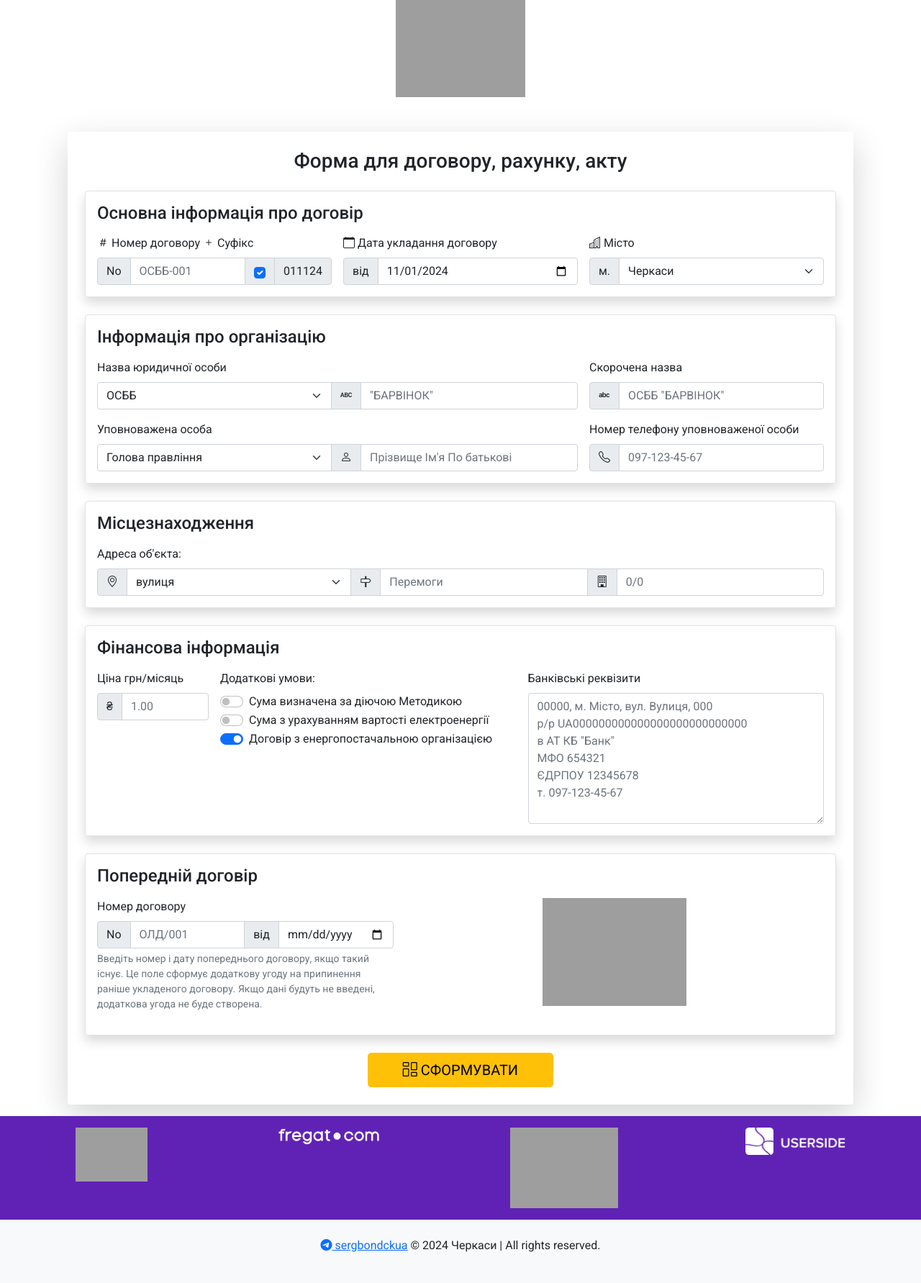
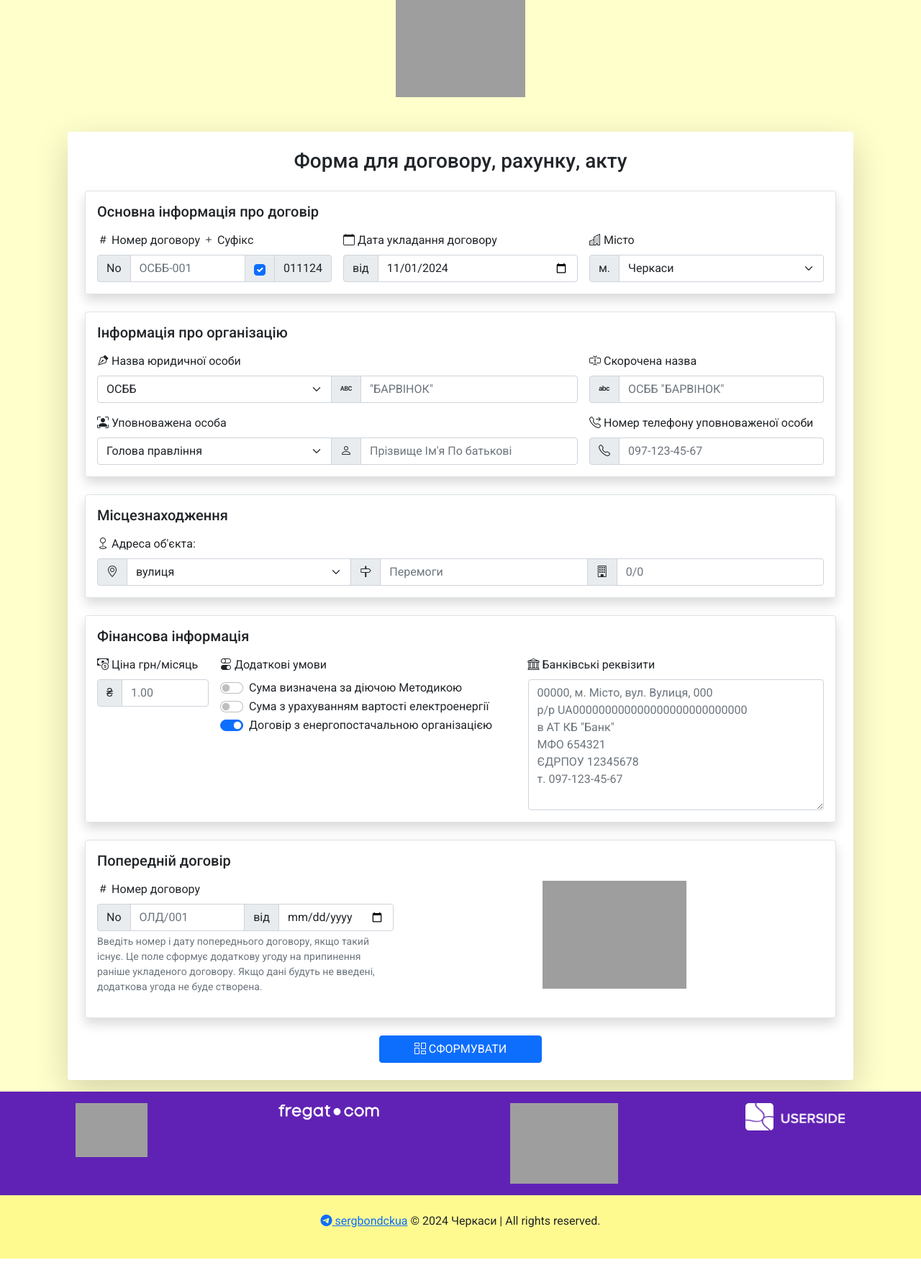
Before and after one commit to sergbondckua/internal_service_platform, a Django app: page /contract/ in a window 1280 px wide. Shown: the whole page at 72% size. After the commit the page ends 1749 px from the top, so only its background shows below. Run offline with Django 4.2, Linux system fonts and the light colour scheme; parts of the project's set-up code (start-up, migrations or seed data) failed here and were passed over; some libraries are stand-ins or nearby versions; grey boxes are pictures that could not be loaded.

Commit message:
edit frontend

```diff
--- a/static/fil_in_docx/css/style.css
+++ b/static/fil_in_docx/css/style.css
@@ -1,12 +1,12 @@
 body {
-    background-color: #ffffff;
+    background-color: #ffffcc;
     font-family: 'Roboto', sans-serif;
 }
 header {
-    background-color: #ffffff;
+    background-color: #ffffcc;
 }
 footer {
-    /*background-color: #fdc275;*/
+    background-color: #fffa90;
 }
 div .bgn {
     background-color: #6022b4;
--- a/templates/fill_in_docx/base.html
+++ b/templates/fill_in_docx/base.html
@@ -62,7 +62,7 @@
   </div>
 </div>
 <!-- Footer -->
-<footer class="bg-light text-center py-4 mt-0">
+<footer class="text-center py-4 mt-0">
   <p class=""><a target="_blank" href="tg://user?id=5278577154"><i class="bi bi-telegram"></i> sergbondckua</a> &copy;
     2024 Черкаси | All rights reserved.</p>
 </footer>
--- a/templates/fill_in_docx/generate_contract.html
+++ b/templates/fill_in_docx/generate_contract.html
@@ -1,7 +1,7 @@
 {% extends "fill_in_docx/base.html" %}
 {% load static %}
 
-{% block title %}Форма для договору{% endblock %}
+{% block title %}qContract{% endblock %}
 
 <!-- Main Content -->
 {% block content %}
@@ -13,7 +13,7 @@
 
         <!-- Section 1: Основна інформація про договір -->
         <div class="p-3 mb-4 border rounded shadow">
-          <h4 class="mb-3">Основна інформація про договір</h4>
+          <h5 class="mb-3">Основна інформація про договір</h5>
           <div class="row g-3">
 
             <!-- Contract Number with Suffix and Date -->
@@ -21,7 +21,7 @@
               <label for="{{ form.contract_number.id_for_label }}" class="form-label"><i class="bi bi-hash"></i> Номер
                 договору</label>
               <label for="{{ form.is_suffix_number.id_for_label }}" class="form-label"><i class="bi bi-plus"></i>
-                  Суфікс</label>
+                Суфікс</label>
               <div class="input-group">
                 <span class="input-group-text">No</span>
                 {{ form.contract_number }}
@@ -55,13 +55,13 @@
 
         <!-- Section 2: Інформація про компанію -->
         <div class="p-3 mb-4 border rounded shadow">
-          <h4 class="mb-3">Інформація про організацію</h4>
+          <h5 class="mb-3">Інформація про організацію</h5>
           <div class="row g-3">
 
             <!-- Full Name and Short Name -->
             <div class="col-md-8">
               <label for="{{ form.full_name.id_for_label }}" class="form-label">
-                Назва юридичної особи</label>
+                <i class="bi bi-vector-pen"></i> Назва юридичної особи</label>
               <div class="input-group">
                 {{ form.legal_form }}
                 <span class="input-group-text"><i class="bi bi-alphabet-uppercase"></i></span>
@@ -69,7 +69,8 @@
               </div>
             </div>
             <div class="col-md-4">
-              <label for="{{ form.short_name.id_for_label }}" class="form-label">{{ form.short_name.label }}</label>
+              <label for="{{ form.short_name.id_for_label }}" class="form-label"><i
+                  class="bi bi-input-cursor-text"></i> {{ form.short_name.label }}</label>
               <div class="input-group">
                 <span class="input-group-text"><i
                     class="bi bi-alphabet"></i></span>
@@ -79,7 +80,8 @@
 
             <!-- Authorized Person Details -->
             <div class="col-md-8">
-              <label for="{{ form.person_position.id_for_label }}" class="form-label">Уповноважена особа</label>
+              <label for="{{ form.person_position.id_for_label }}" class="form-label"><i
+                  class="bi bi-person-bounding-box"></i> Уповноважена особа</label>
               <div class="input-group">
                 {{ form.person_position }}
                 <span class="input-group-text"><i class="bi bi-person"></i></span>
@@ -89,7 +91,8 @@
 
             <!-- Phone Number -->
             <div class="col-md-4">
-              <label for="{{ form.phone_number.id_for_label }}" class="form-label">{{ form.phone_number.label }}</label>
+              <label for="{{ form.phone_number.id_for_label }}" class="form-label"><i
+                  class="bi bi-telephone-forward"></i> {{ form.phone_number.label }}</label>
               <div class="input-group">
                 <span class="input-group-text"><i class="bi bi-telephone"></i></span>
                 {{ form.phone_number }}
@@ -101,12 +104,12 @@
 
         <!-- Section 3: Адреса об'єкта -->
         <div class="p-3 mb-4 border rounded shadow">
-          <h4 class="mb-3">Місцезнаходження</h4>
+          <h5 class="mb-3">Місцезнаходження</h5>
           <div class="row g-3">
 
             <!-- Address Fields -->
             <div class="col-md-12">
-              <label class="form-label">Адреса об'єкта:</label>
+              <label class="form-label"><i class="bi bi-geo"></i> Адреса об'єкта:</label>
               <div class="input-group">
                 <span class="input-group-text"><i class="bi bi-geo-alt"></i></span>
                 {{ form.city_obj_type }}
@@ -122,12 +125,13 @@
 
         <!-- Section 4: Фінансова інформація -->
         <div class="p-3 mb-4 border rounded shadow">
-          <h4 class="mb-3">Фінансова інформація</h4>
+          <h5 class="mb-3">Фінансова інформація</h5>
           <div class="row g-3">
 
             <!-- Source Price -->
             <div class="col-md-2">
-              <label for="{{ form.source_price.id_for_label }}" class="form-label">{{ form.source_price.label }}</label>
+              <label for="{{ form.source_price.id_for_label }}" class="form-label"><i
+                  class="bi bi-cash-coin"></i> {{ form.source_price.label }}</label>
               <div class="input-group mb-3">
                 <span class="input-group-text">₴</span>
                 {{ form.source_price }}
@@ -136,7 +140,7 @@
 
             <!-- Checkbox Fields -->
             <div class="col-md-5">
-              <label class="form-label">Додаткові умови:</label>
+              <label class="form-label"><i class="bi bi-toggles"></i> Додаткові умови</label>
               <div class="form-check form-switch">
                 {{ form.cost_by_methodic }}
                 <label class="form-check-label"
@@ -156,7 +160,8 @@
 
             <!-- Bank Details -->
             <div class="col-md-5">
-              <label for="{{ form.bank_details.id_for_label }}" class="form-label">{{ form.bank_details.label }}</label>
+              <label for="{{ form.bank_details.id_for_label }}" class="form-label"><i
+                  class="bi bi-bank"></i> {{ form.bank_details.label }}</label>
               {{ form.bank_details }}
             </div>
 
@@ -165,12 +170,13 @@
 
         <!-- Section 5: Попередній договір -->
         <div class="p-3 mb-4 border rounded shadow">
-          <h4 class="mb-3">Попередній договір</h4>
+          <h5 class="mb-3">Попередній договір</h5>
           <div class="row g-3">
 
             <!-- Old Contract Number and Date -->
             <div class="col-md-5">
-              <label for="{{ form.old_contract_number.id_for_label }}" class="form-label">Номер договору</label>
+              <label for="{{ form.old_contract_number.id_for_label }}" class="form-label"><i class="bi bi-hash"></i>
+                Номер договору</label>
               <div class="input-group">
                 <span class="input-group-text">No</span>
                 {{ form.old_contract_number }}
@@ -195,7 +201,7 @@
 
         <!-- Submit Button -->
         <div class="col-12 text-center mt-4">
-          <button type="submit" class="btn btn-lg btn-warning px-5"><i class="bi bi-columns-gap"></i> СФОРМУВАТИ
+          <button type="submit" class="btn btn-primary px-5"><i class="bi bi-columns-gap"></i> СФОРМУВАТИ
           </button>
         </div>
 
```
Also changed, not shown: db.sqlite3.
